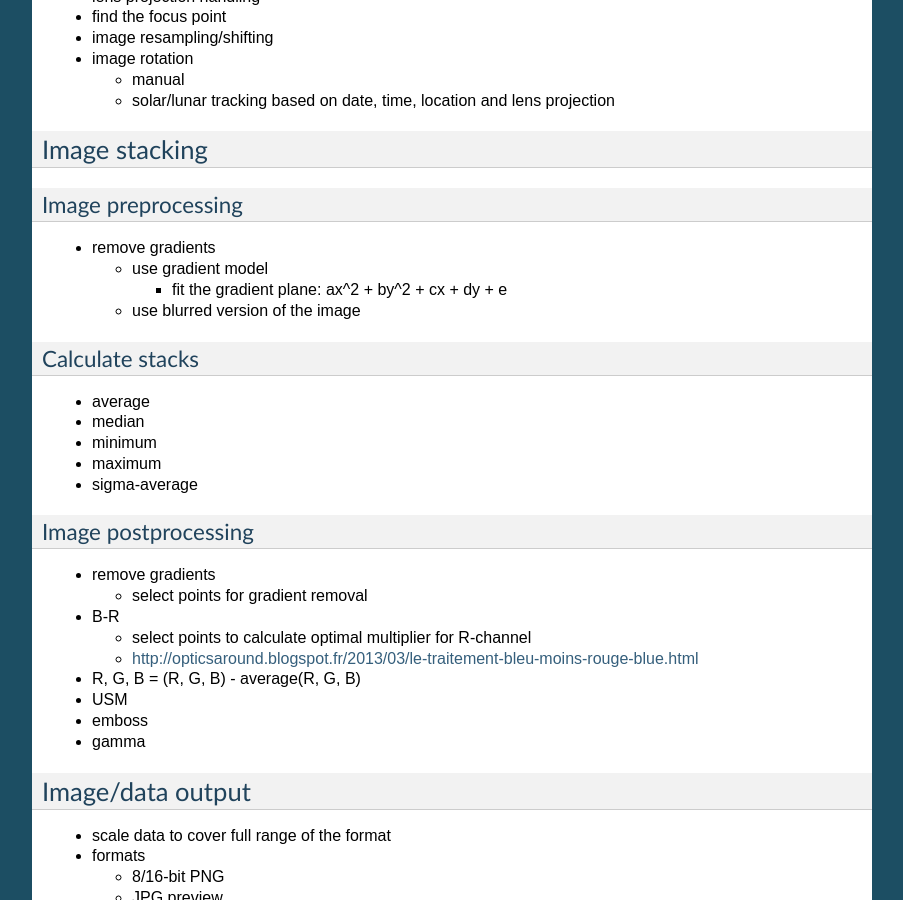
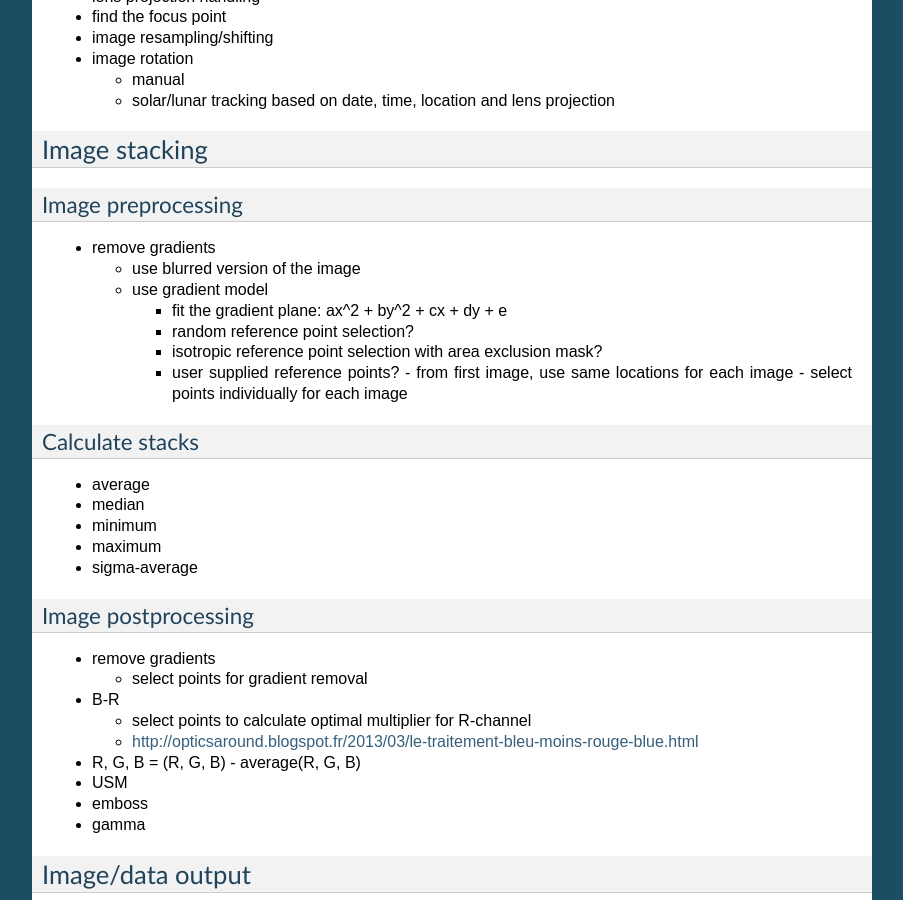
Before and after one commit to pnuu/halostack, a Sphinx documentation site: the page built from doc/source/plan.rst, in a window 1280 px wide and 900 px high, scrolled down 912 px. Shown: the whole window, without its empty margins (198-1101 px from the left). Built offline with Sphinx 7.4.7, drawn with Linux system fonts in a browser that asks for light colours.

Commit message:
Small updates to plan, readthedocs link to README.md

```diff
--- a/doc/source/index.rst
+++ b/doc/source/index.rst
@@ -10,7 +10,7 @@
 Welcome to the halostack documentation!
 =========================================
 
-Nothing here yet.
+Very little here, but as the software gets to first *master* branch release, there should be more-or-less complete documentation available.
 
 The source code of the package can be found at github, github_.
 
--- a/doc/source/plan.rst
+++ b/doc/source/plan.rst
@@ -72,11 +72,16 @@ ___________________
 
 - remove gradients
 
+  - use blurred version of the image
   - use gradient model
 
     - fit the gradient plane: ax^2 + by^2 + cx + dy + e
+    - random reference point selection?
+    - isotropic reference point selection with area exclusion mask?
+    - user supplied reference points?
+      - from first image, use same locations for each image
+      - select points individually for each image
 
-  - use blurred version of the image
 
 Calculate stacks
 ________________
```
Also changed, not shown: README.md (+2 -0 lines).
